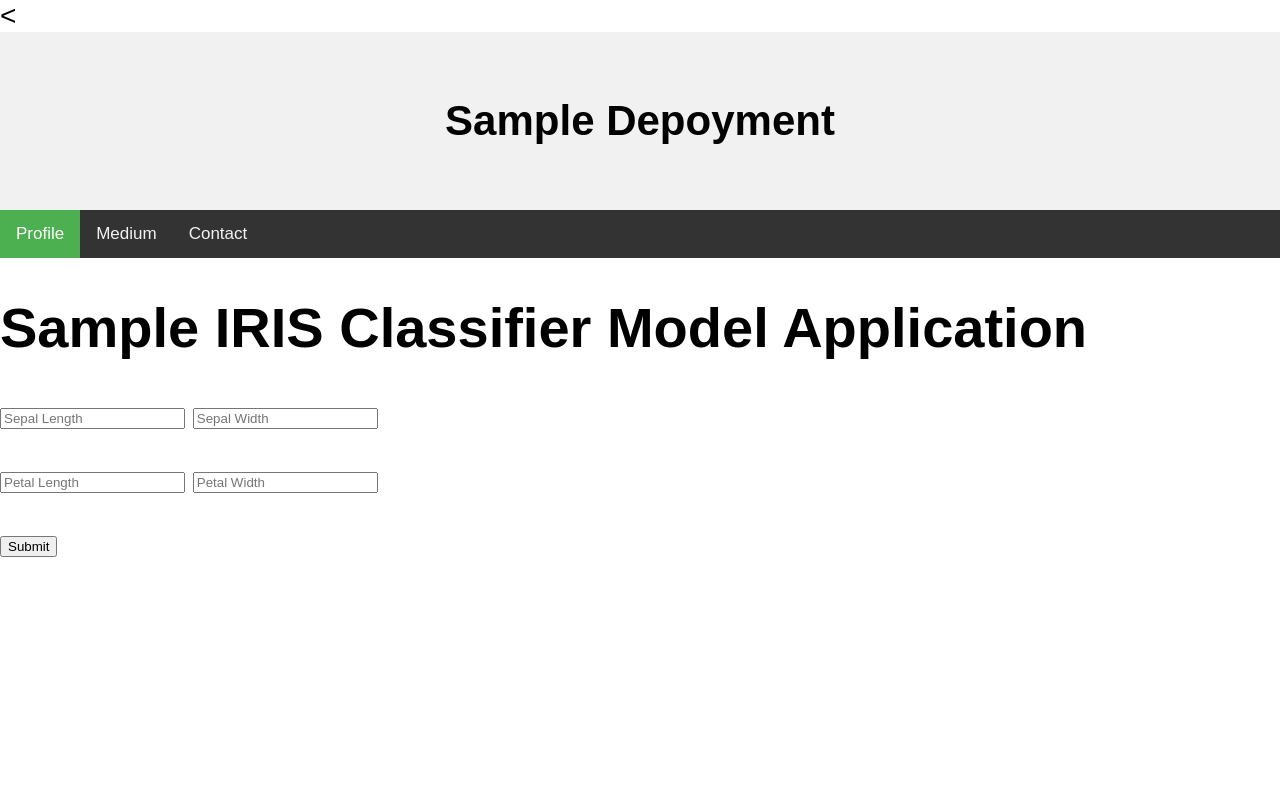
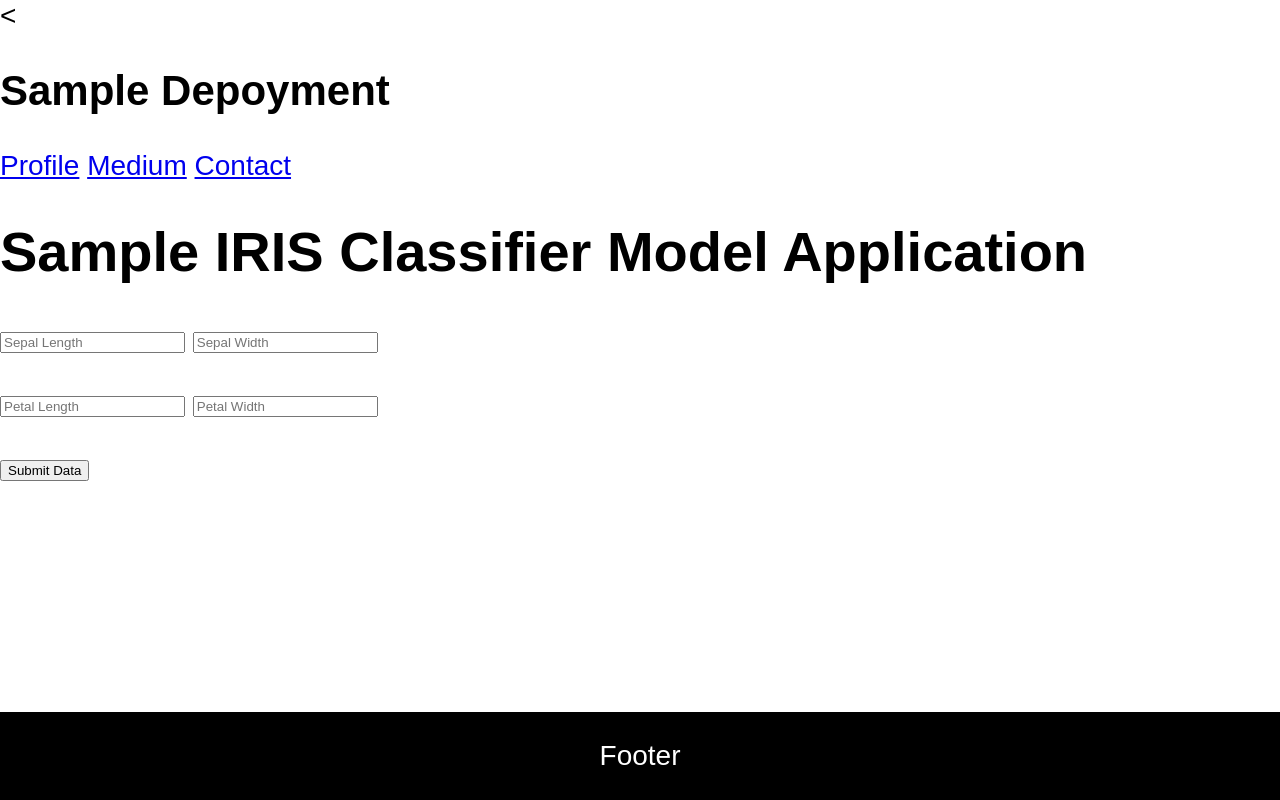
Before and after one commit to happyman11/sample_deploy, a Flask app: page / in a window 1280 px wide. Run offline with Flask 2, Linux system fonts and the light colour scheme.

Commit message:
Update index.html

```diff
--- a/templates/index.html
+++ b/templates/index.html
@@ -8,6 +8,16 @@ body {
   font-size: 28px;
   font-family: Arial, Helvetica, sans-serif;
 }
+.footer {
+   position: fixed;
+   left: 0;
+   bottom: 0;
+   width: 100%;
+   background-color: black;
+   color: white;
+   text-align: center;
+}
+</style
 
 .header {
   background-color: #f1f1f1;
@@ -39,6 +49,17 @@ body {
   background-color: #4CAF50;
   color: white;
 }
+.button {
+  background-color: #4CAF50; /* Green */
+  border: none;
+  color: red;
+  padding: 15px 32px;
+  text-align: center;
+  text-decoration: none;
+  display: inline-block;
+  font-size: 16px;
+}
+
 
 .content {
   padding: 16px;
@@ -77,7 +98,7 @@ body {
 		<input type="text" name="petal_length" placeholder="Petal Length" required="required" />
     <input type="text" name="petal_width" placeholder="Petal Width" required="required" />
     <br><br>
-        <button type="submit" class="btn btn-primary btn-block btn-large">Submit</button>
+        <button type="submit" class="btn btn-primary btn-block btn-large">Submit Data</button>
     </form>
 
    <br>
@@ -85,7 +106,9 @@ body {
    {{ output }}
 
  </div>
-
+<div class="footer">
+  <p>Footer</p>
+</div>
 
 </body>
 </html>
```
